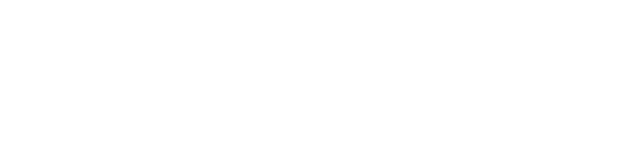
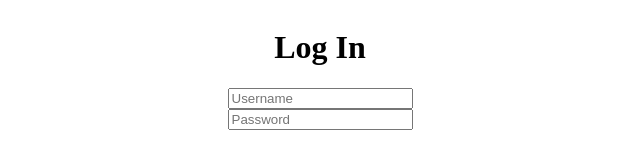
Before and after one commit to thanhyto/login-ui, a plain HTML site: page login-ui/index.html in a window 1280 px wide. Shown: the whole page, without its empty margins (320-960 px from the left). Drawn offline with Linux system fonts and the light colour scheme.

Commit message:
make a general layout and center the box

```diff
--- a/login-ui/index.html
+++ b/login-ui/index.html
@@ -4,9 +4,18 @@
     <meta charset="UTF-8">
     <meta http-equiv="X-UA-Compatible" content="IE=edge">
     <meta name="viewport" content="width=device-width, initial-scale=1.0">
-    <title>Document</title>
+    <link rel="stylesheet" href="style.css">
+    <title>Login</title>
 </head>
 <body>
-
+    <div class="container">
+        <div class="login-box">
+            <h1>
+                Log In
+            </h1>
+            <input type="text" name="username" placeholder="Username">
+            <input type="password" name="password" placeholder="Password">
+        </div>
+    </div>
 </body>
 </html>
--- a/login-ui/style.css
+++ b/login-ui/style.css
@@ -0,0 +1,10 @@
+.container{
+    display:flex;
+    justify-content: center;
+    align-items: center;
+}
+.login-box{
+    display: flex;
+    flex-direction: column;
+    align-items: center;
+}
```
